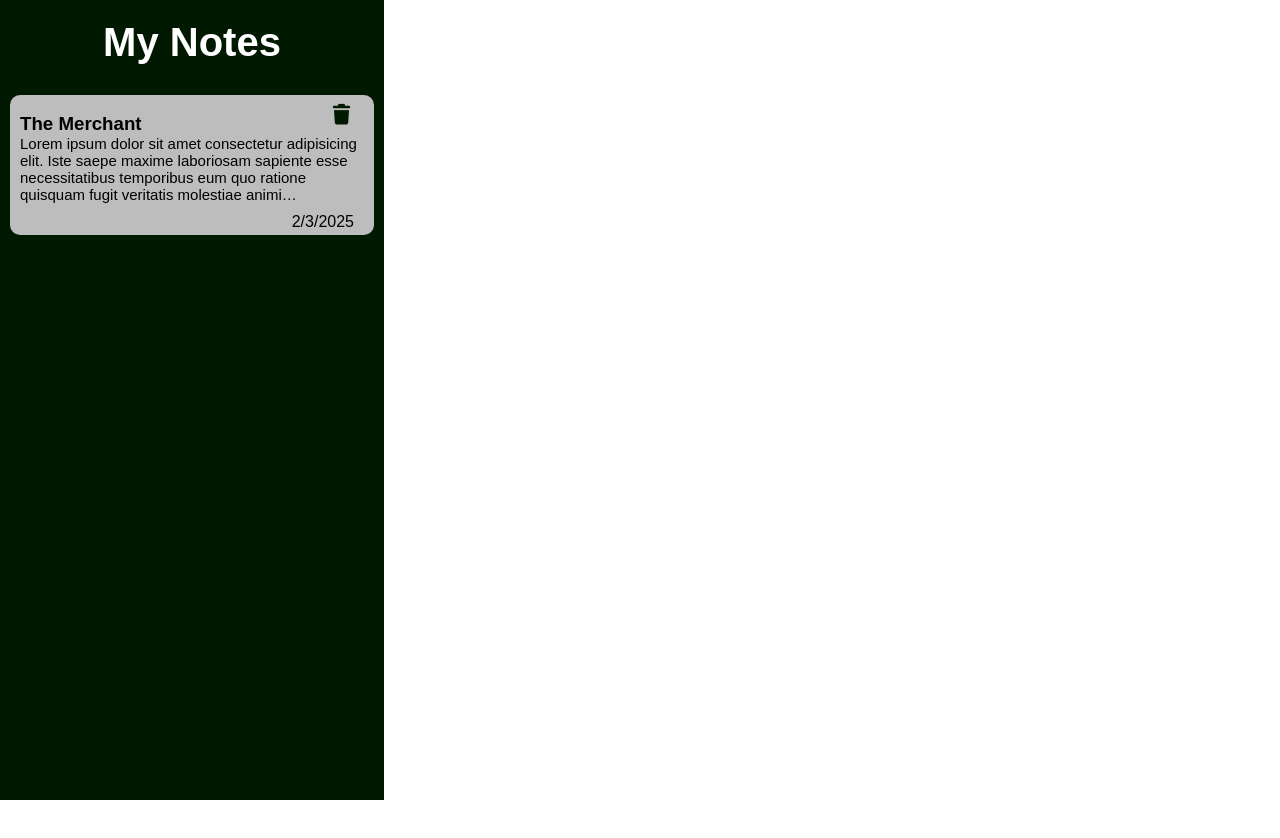
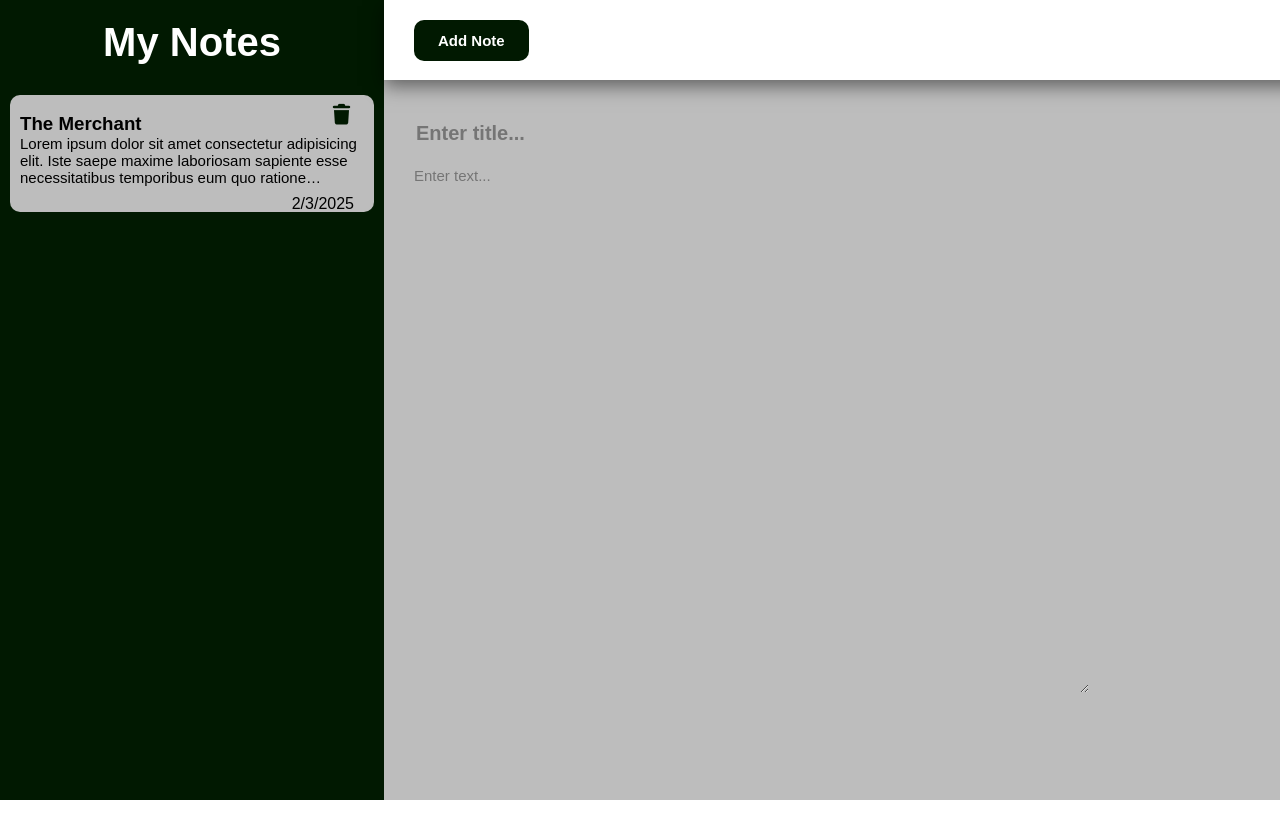
Before and after one commit to tonyopuodho/noteApp, a plain HTML site: page index.html in a window 1280 px wide. Drawn offline with Linux system fonts and the light colour scheme.

Commit message:
textarea implementation

```diff
--- a/index.css
+++ b/index.css
@@ -47,7 +47,7 @@ body{
 }
 .notes{
     padding: 10px;
-    height: 18%;
+    height: 15%;
     border-radius: 10px;
     background-color: #BDBDBD;
     margin-bottom: 10px;
@@ -64,7 +64,7 @@ body{
     font-size: 15px;
     overflow: hidden;
     display: -webkit-box;
-    -webkit-line-clamp: 4;
+    -webkit-line-clamp: 3;
     -webkit-box-orient: vertical;
     text-overflow: ellipsis;
 }
@@ -80,3 +80,58 @@ body{
     position: absolute;
     right: 20px;
 }
+.right-container{
+    width: 70%;
+    height: 100%;
+    background-color: #BDBDBD;
+    position: relative;
+    display: flex;
+    flex-direction: column;
+}
+.nav-bar{
+    width: 100%;
+    padding: 10px;
+    height: 10%;
+    background-color: #FFF;
+    box-shadow: 0px 6px 18px rgba(0,0,0,0.5);
+    position: fixed;
+}
+#add-btn{
+    padding: 12px 24px;
+    font-size: 15px;
+    font-weight: bolder;
+    background-color: #011901;
+    color: #FFF;
+    border-radius: 10px;
+    cursor: pointer;
+    border: none;
+    margin-top: 10px;
+    margin-left: 20px;
+}
+.text-area{
+    padding: 20px;
+    margin-top: 10%;
+    width: 100%;
+    height: 100%;
+    display: flex;
+    flex-direction: column;
+}
+#title-text{
+    padding: 12px;
+    width: 80%;
+    font-size: 20px;
+    border: none;
+    outline: none;
+    font-weight: bolder;
+    background-color: #BDBDBD;
+}
+#text_area{
+    padding: 10px;
+    outline: none;
+    height: 80%;
+    width: 80%;
+    font-size: 15px;
+    font-weight: lighter;
+    border: none;
+    background-color: #BDBDBD;
+}
--- a/index.html
+++ b/index.html
@@ -27,7 +27,15 @@
                 </div>
             </div>
         </div>
-        <div class="right-container"></div>
+        <div class="right-container">
+            <div class="nav-bar">
+                <button id="add-btn">Add Note</button>
+            </div>
+            <div class="text-area">
+                   <input type="text" id="title-text" placeholder="Enter title...">
+                   <textarea name="" id="text_area" placeholder="Enter text..."></textarea>
+            </div>
+        </div>
     </div>
     <script src="index.js"></script>
 </body>
```
